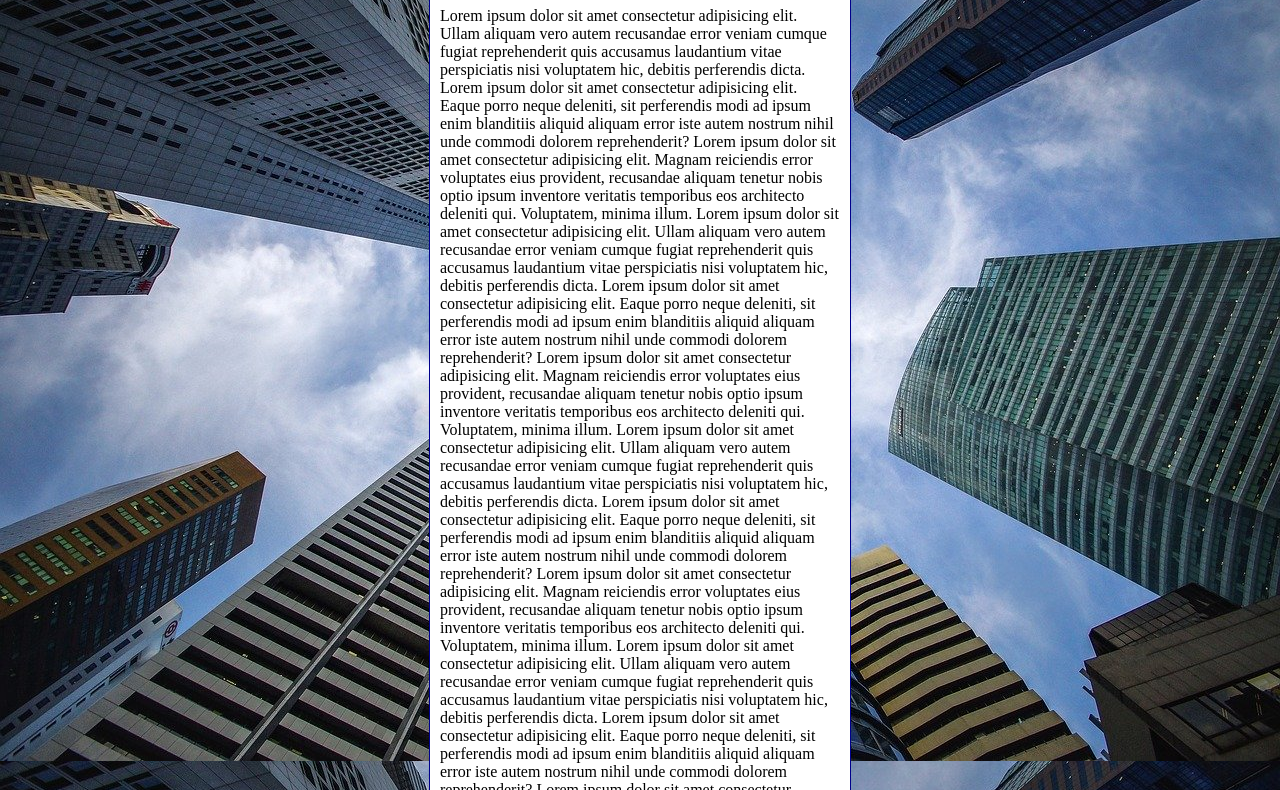
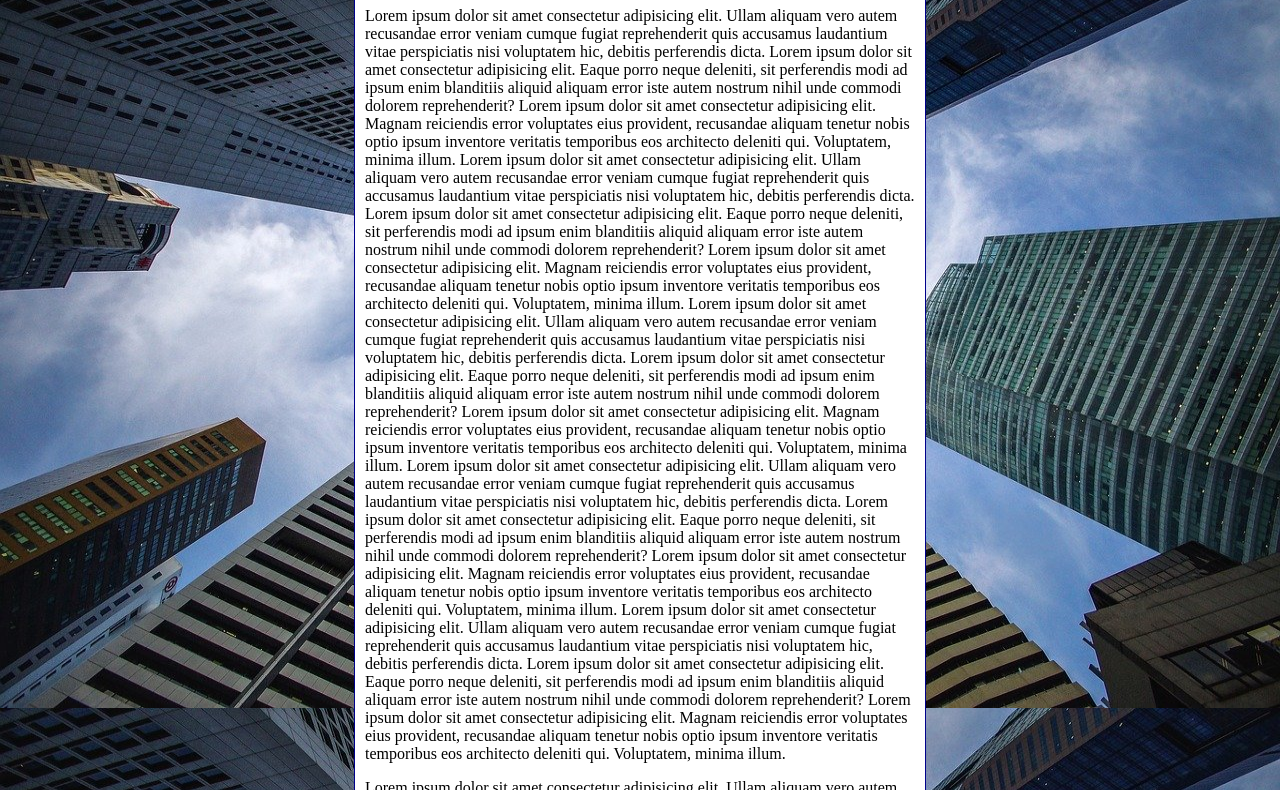
Before and after one commit to JGRB-0/html-css, a plain HTML site: page exercicios/ex022/fundo6.html in a window 1280 px wide. Shown: the part 92-882 px from the top of the page. Drawn offline with Linux system fonts and the light colour scheme.

Commit message:
shorthand background

```diff
--- a/exercicios/ex022/fundo6.html
+++ b/exercicios/ex022/fundo6.html
@@ -6,15 +6,14 @@
     <title>Posicionamento</title>
     <style>
         body{
-            background-color:  black;
-            background-image: url(imagens/wallpaper002.jpg);
-            background-position: center top;
+            /*ShortHand BackGround: color, image, position, repet, [size], attatchment... nao funciona com o 'size'*/
+            background: black url(imagens/wallpaper002.jpg) center top no-repeat fixed;
             background-size: 100%;
         }
 
         main{
             background-color: white;
-            width: 400px;
+            max-width: 550px;
             padding: 10px;
             margin: auto;
             border: 1px solid darkblue;
```
